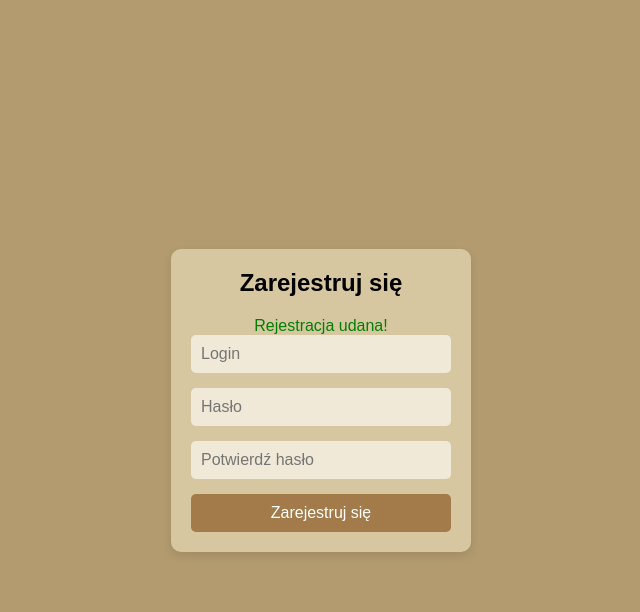
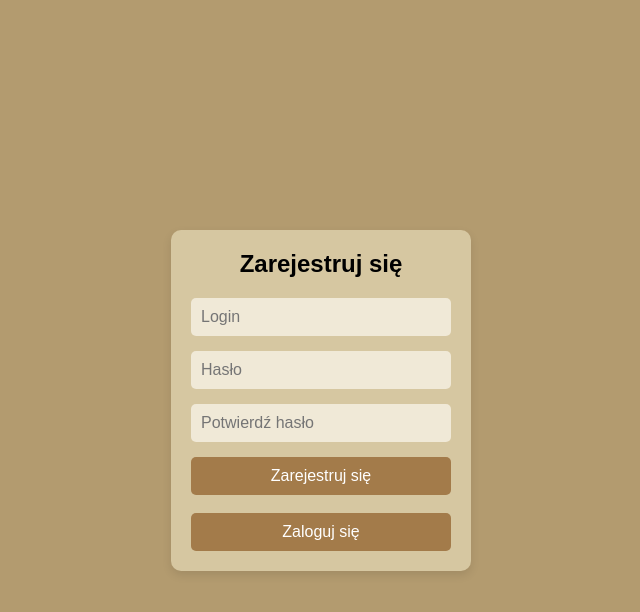
Before and after one commit to Jarpekulo/Gryzio.png, a PHP site: page /Rejestracja.php in a window 1280 px wide. Shown: the top 612 px of the page, without its empty margins (319-959 px from the left). Run offline with PHP 8.4, Linux system fonts and the light colour scheme; data that the repository does not hold is empty.

Commit message:
ogarniecie rejestracji i guess

```diff
--- a/Rejestracja.php
+++ b/Rejestracja.php
@@ -12,6 +12,8 @@
             <h1>Zarejestruj się</h1>
 
             <?php
+
+            if(isset($_POST['submit'])){
                 $login = $_POST['login'];
                 $haslo = $_POST['password'];
                 $hasloPotwierdz = $_POST['confirm_password'];
@@ -32,6 +34,7 @@
                     $conn->close();
                 }
             }
+        }
             ?>
 
             <!-- Formularz rejestracyjny -->
@@ -39,8 +42,10 @@
                 <input type="text" placeholder="Login" name="login" required>
                 <input type="password" placeholder="Hasło" name="password" required>
                 <input type="password" placeholder="Potwierdź hasło" name="confirm_password" required>
-                <button type="submit">Zarejestruj się</button>
+                <button type="submit" name="submit">Zarejestruj się</button>
+
             </form>
+            <br><a href="index.php"> <button>Zaloguj się</button></a>
         </div>
     </div>
 </body>
```
